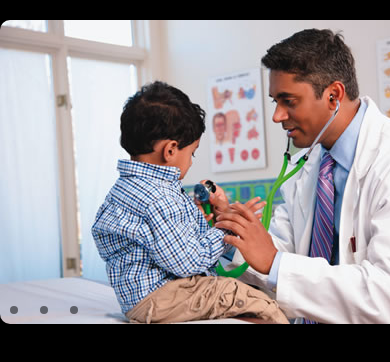
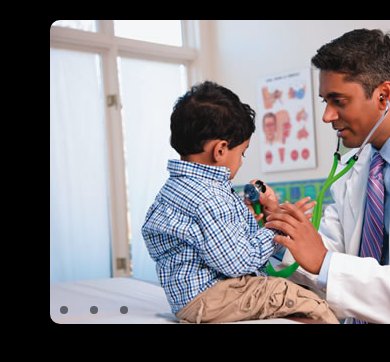
Before and after one commit to atoniati/manualSlider, a plain HTML site: page index.html in a window 390 px wide. Shown: the top 362 px of the page. Drawn offline with Linux system fonts and the light colour scheme.

Commit message:
Adjusting responsive features

```diff
--- a/style.css
+++ b/style.css
@@ -5,7 +5,8 @@ body{
 }
 
 .slider {
-    display: block;
+    display: flex;
+    justify-content: center;
     height: 293px;
     width: 600px;
     margin: auto;
```
